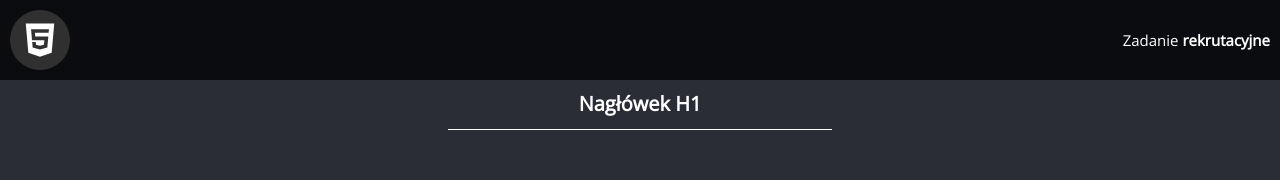
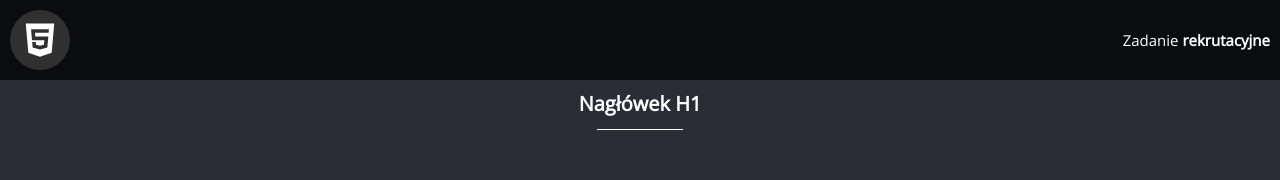
Before and after one commit to adrianrakiec/frontend_test, an Angular app: page / in a window 1280 px wide. Shown: the top 180 px of the page. Built offline with nearby package versions, Linux system fonts and the light colour scheme.

Commit message:
fix: fix title styles

```diff
--- a/src/app/title/title.component.scss
+++ b/src/app/title/title.component.scss
@@ -7,13 +7,15 @@
 
   &__header {
     position: relative;
+    display: inline-block;
+    margin: 0 auto;
     font-size: 2rem;
 
     &::after {
       content: "";
       position: absolute;
       display: block;
-      width: 30%;
+      width: 70%;
       height: 1.2px;
       left: 50%;
       margin-top: 0.6em;
```
